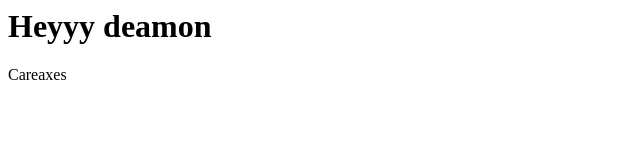
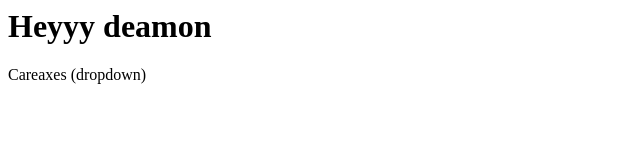
Before and after one commit to harrsha9999/LocalRepo, a plain HTML site: page index.html in a window 1280 px wide. Shown: the full height of the page, 0-640 px from the left. Drawn offline with Linux system fonts and the light colour scheme.

Commit message:
buttton dw added

```diff
--- a/index.html
+++ b/index.html
@@ -1,2 +1,2 @@
 <h1>Heyyy deamon</h1>
-<p>Careaxes</p>
+<p>Careaxes (dropdown)</p>
```
